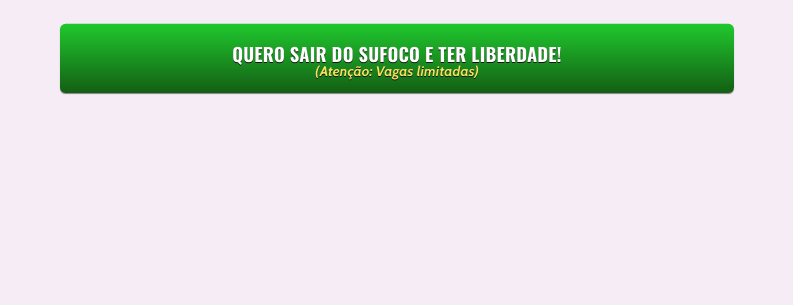
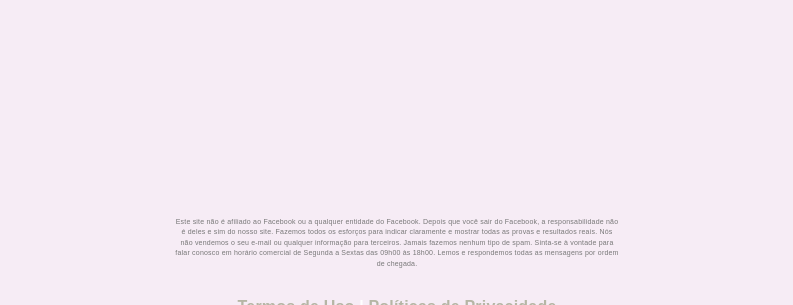
Before and after one commit to DougsCorp/FK-EML, a plain HTML site: page eml/index.html in a window 1280 px wide. Shown: the part 907-1212 px from the top of the page, without its empty margins (243-1036 px from the left). Drawn offline with nearby package versions, Linux system fonts and the light colour scheme.

Commit message:
Add files via upload

```diff
--- a/eml/index.html
+++ b/eml/index.html
@@ -133,14 +133,14 @@
             <img style="width: 100%" src="assets/img/hl-3.png">
 
             <!-- VSL -->
-            <div style="position:relative;padding-top:56.33802816901409%;"><iframe id="panda-fd038c85-366e-41ff-ad41-50879a030acd" src="https://player-vz-1f3dc4b1-161.tv.pandavideo.com.br/embed/?v=fd038c85-366e-41ff-ad41-50879a030acd" style="border:none;position:absolute;top:0;left:0;" allow="accelerometer;gyroscope;autoplay;encrypted-media;picture-in-picture" allowfullscreen=true width="100%" height="100%"></iframe></div>
+            <div style="position:relative;padding-top:56.33802816901409%;"><iframe id="panda-e65177e7-0c95-4138-a34c-1824129b55c7" src="https://player-vz-1f3dc4b1-161.tv.pandavideo.com.br/embed/?v=e65177e7-0c95-4138-a34c-1824129b55c7" style="border:none;position:absolute;top:0;left:0;" allow="accelerometer;gyroscope;autoplay;encrypted-media;picture-in-picture" allowfullscreen=true width="100%" height="100%"></iframe></div>
 
             <img class="som" src="assets/img/som-2.png">
 
             <!-- Botão -->
             <div id="cta1" class="mt-4 d-none">
               <a href="https://pay.kiwify.com.br/12HvnbL" class="a-btn pulsar" style="text-decoration: none;">
-                <span class="span-btn">QUERO SAIR DO SUFOCO E TER LIBERDADE!</span>
+                <span class="span-btn">EU QUERO SER UMA MULHER LIVRE!</span>
                 <span class="span-btn2">(Atenção: Vagas limitadas)</span>
               </a>
             </div>
@@ -178,7 +178,7 @@
     setInterval(MudarPessoas, 6000);
 
     //temporização da Call to Action (em milissegundos)
-    setTimeout(() => {document.getElementById("cta1").classList.remove("d-none")}, 1000);
+    setTimeout(() => {document.getElementById("cta1").classList.remove("d-none")}, 1680000);
 
     </script>
 
```
